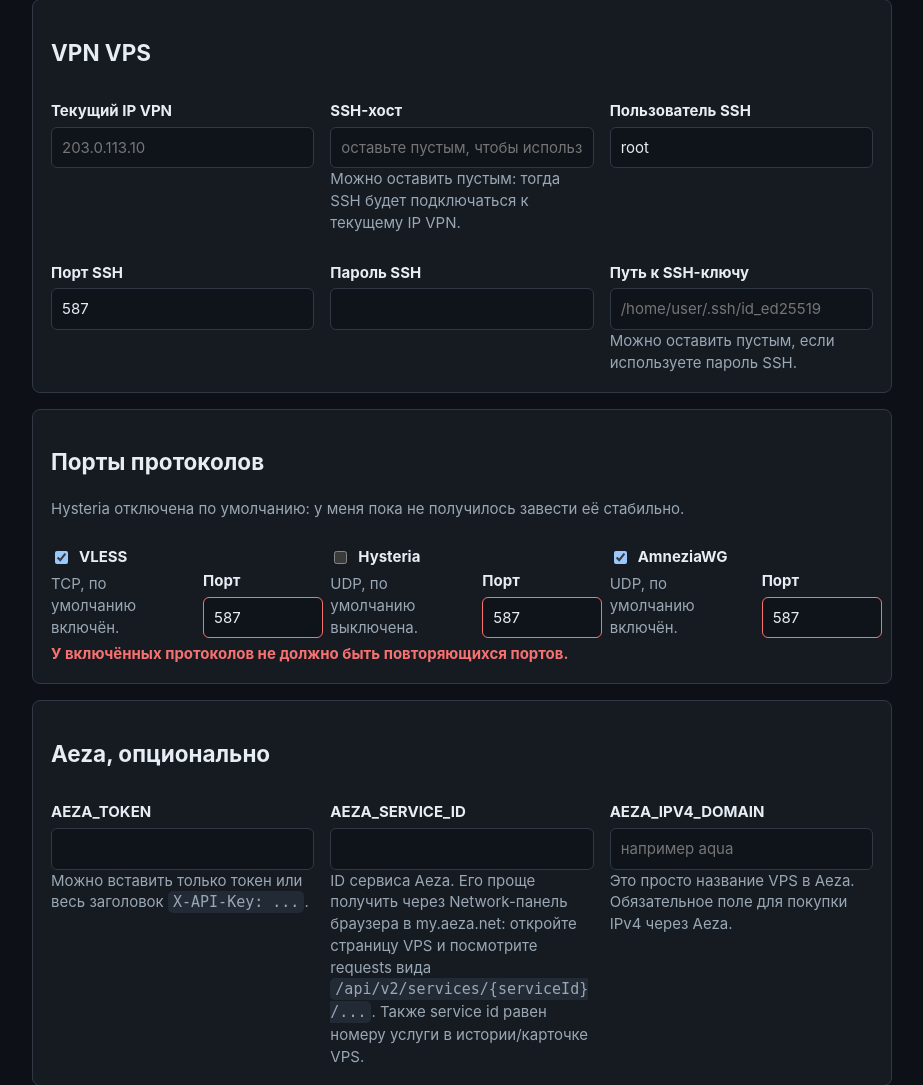
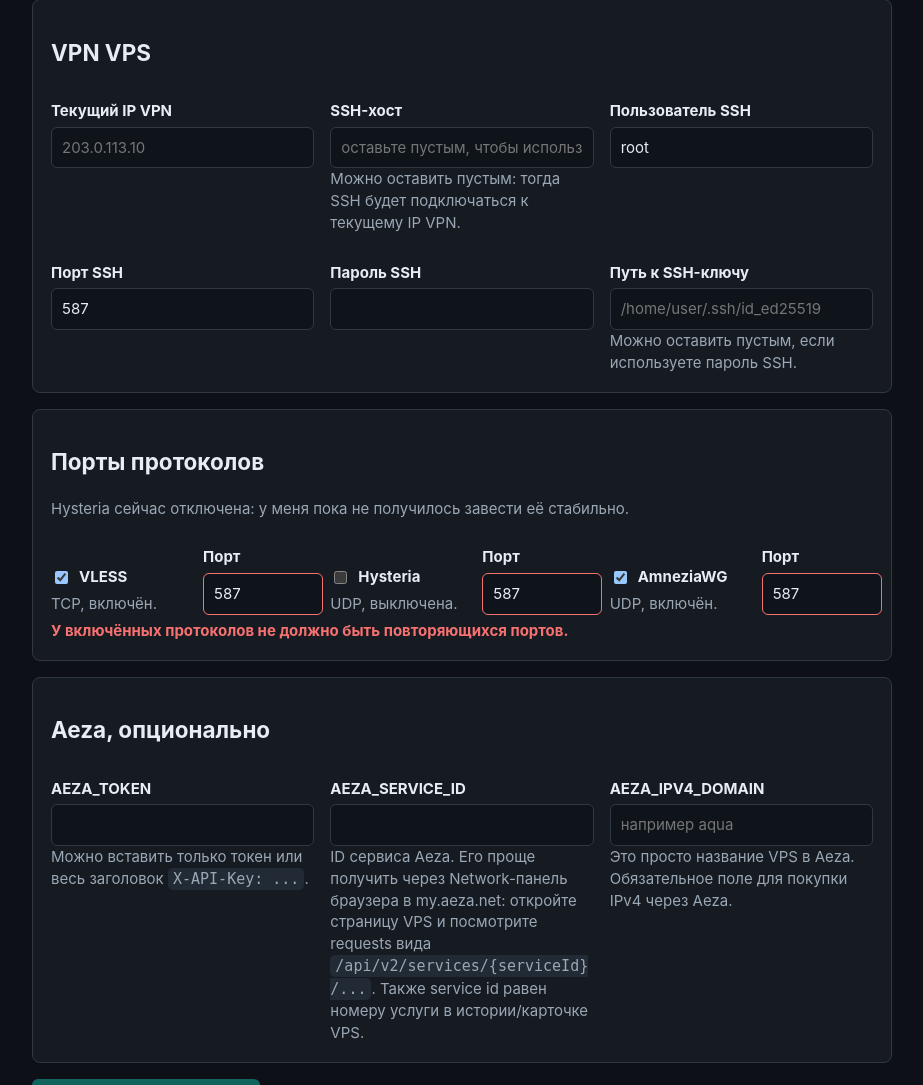
Before and after one commit to nevrozzkie/AutoVPN, a FastAPI app: page /admin/setup in a window 1280 px wide. Shown: the part 414-1499 px from the top of the page, without its empty margins (178-1101 px from the left). Run offline with FastAPI, Linux system fonts and the light colour scheme; data comes from the database, SQL or seed files in the repository; data that the repository does not hold is empty; some libraries are stand-ins or nearby versions.

```diff
--- a/app/templates/setup.html
+++ b/app/templates/setup.html
@@ -65,7 +65,7 @@
 
         <section>
           <h2>Порты протоколов</h2>
-          <p class="muted">Hysteria отключена по умолчанию: у меня пока не получилось завести её стабильно.</p>
+          <p class="muted">Hysteria сейчас отключена: у меня пока не получилось завести её стабильно.</p>
           <div class="grid">
             <div class="protocol-row">
               <div>
@@ -73,7 +73,7 @@
                   <input id="vless_enabled_value" name="vless_enabled_value" type="checkbox" {% if vless_enabled %}checked{% endif %}>
                   VLESS
                 </label>
-                <span class="muted">TCP, по умолчанию включён.</span>
+                <span class="muted">TCP, включён.</span>
               </div>
               <div>
                 <label for="vless_port_value">Порт</label>
@@ -86,7 +86,7 @@
                   <input id="hysteria_enabled_value" name="hysteria_enabled_value" type="checkbox" {% if hysteria_enabled %}checked{% endif %}>
                   Hysteria
                 </label>
-                <span class="muted">UDP, по умолчанию выключена.</span>
+                <span class="muted">UDP, выключена.</span>
               </div>
               <div>
                 <label for="hysteria_port_value">Порт</label>
@@ -99,7 +99,7 @@
                   <input id="amnezia_enabled_value" name="amnezia_enabled_value" type="checkbox" {% if amnezia_enabled %}checked{% endif %}>
                   AmneziaWG
                 </label>
-                <span class="muted">UDP, по умолчанию включён.</span>
+                <span class="muted">UDP, включён.</span>
               </div>
               <div>
                 <label for="amnezia_port_value">Порт</label>
```
Also changed, not shown: tests/test_subscriptions.py (+1 -0 lines), README.md.
